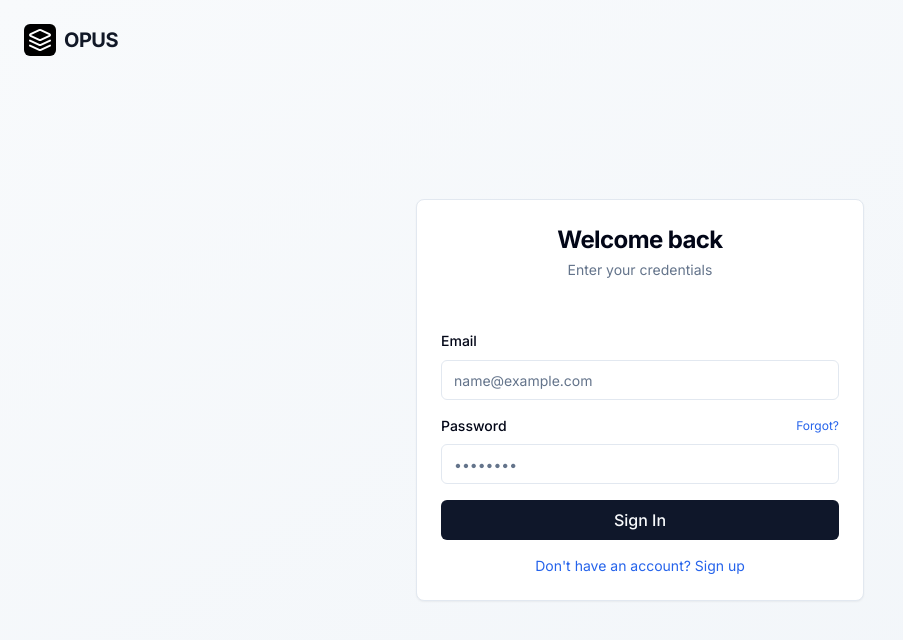
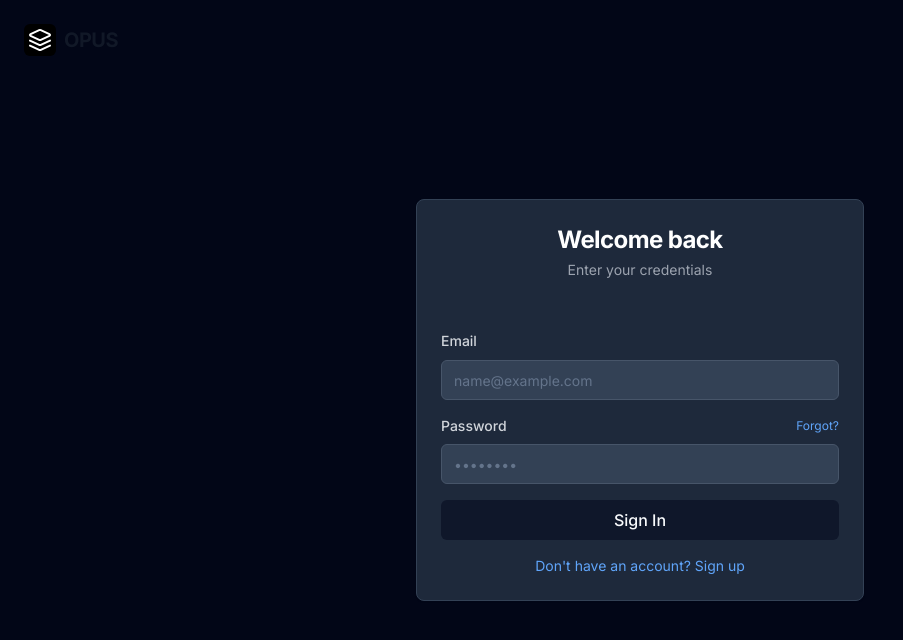
Before and after one commit to flaferty/opus, a Next.js app: page /login in a window 1280 px wide. Shown: the top 640 px of the page, without its empty margins (0-903 px from the left). Built offline with nearby package versions, Linux system fonts and the light colour scheme; no server answers.

Commit message:
fix: adjusted the background color to match

```diff
--- a/app/(auth)/login/page.tsx
+++ b/app/(auth)/login/page.tsx
@@ -56,16 +56,16 @@ export default function LoginPage() {
   };
 
   return (
-    <main className="min-h-screen flex items-center justify-center bg-gradient-to-br from-slate-50 to-slate-100 dark:from-slate-950 dark:to-slate-900 p-3 sm:p-4 transition-colors">
+    <main className="min-h-screen flex items-center justify-center bg-slate-950 p-3 sm:p-4">
       <div className="absolute top-4 sm:top-6 left-4 sm:left-6 z-20">
         <Logo />
       </div>
-      <Card className="w-full max-w-md dark:bg-slate-900 dark:border-slate-800">
+      <Card className="w-full max-w-md bg-slate-800 border-slate-700 relative z-10">
         <CardHeader className="space-y-1 p-4 sm:p-6">
-          <CardTitle className="text-xl sm:text-2xl font-bold text-center dark:text-white">
+          <CardTitle className="text-xl sm:text-2xl font-bold text-center text-white">
             {isSignUp ? 'Create account' : 'Welcome back'}
           </CardTitle>
-          <CardDescription className="text-center text-xs sm:text-sm dark:text-gray-400">
+          <CardDescription className="text-center text-xs sm:text-sm text-gray-400">
             {isSignUp
               ? 'Enter your email to create account'
               : 'Enter your credentials'}
@@ -74,7 +74,7 @@ export default function LoginPage() {
         <CardContent className="p-4 sm:p-6">
           <form onSubmit={handleAuth} className="space-y-3 sm:space-y-4">
             <div className="space-y-1.5 sm:space-y-2">
-              <Label htmlFor="email" className="text-xs sm:text-sm dark:text-gray-300">Email</Label>
+              <Label htmlFor="email" className="text-xs sm:text-sm text-gray-300">Email</Label>
               <Input
                 id="email"
                 type="email"
@@ -83,14 +83,14 @@ export default function LoginPage() {
                 onChange={(e) => setEmail(e.target.value)}
                 required
                 disabled={isLoading}
-                className="text-sm h-9 sm:h-10 dark:bg-slate-800 dark:border-slate-700 dark:text-white dark:placeholder-gray-500"
+                className="text-sm h-9 sm:h-10 bg-slate-700 border-slate-600 text-white placeholder-slate-400"
               />
             </div>
             <div className="space-y-1.5 sm:space-y-2">
               <div className="flex items-center justify-between">
-                <Label htmlFor="password" className="text-xs sm:text-sm dark:text-gray-300">Password</Label>
+                <Label htmlFor="password" className="text-xs sm:text-sm text-gray-300">Password</Label>
                 {!isSignUp && (
-                  <Link href="/forgot-password" className="text-xs text-blue-600 dark:text-blue-400 hover:underline">
+                  <Link href="/forgot-password" className="text-xs text-blue-400 hover:text-blue-300 transition-colors">
                     Forgot?
                   </Link>
                 )}
@@ -104,12 +104,12 @@ export default function LoginPage() {
                 required
                 disabled={isLoading}
                 minLength={6}
-                className="text-sm h-9 sm:h-10 dark:bg-slate-800 dark:border-slate-700 dark:text-white dark:placeholder-gray-500"
+                className="text-sm h-9 sm:h-10 bg-slate-700 border-slate-600 text-white placeholder-slate-400"
               />
             </div>
 
             {error && (
-              <div className="p-2.5 sm:p-3 text-xs sm:text-sm text-red-500 dark:text-red-400 bg-red-50 dark:bg-red-950 border border-red-200 dark:border-red-800 rounded-md">
+              <div className="p-2.5 sm:p-3 text-xs sm:text-sm text-red-400 bg-slate-900 border border-red-800 rounded-md">
                 {error}
               </div>
             )}
@@ -126,7 +126,7 @@ export default function LoginPage() {
               <button
                 type="button"
                 onClick={() => setIsSignUp(!isSignUp)}
-                className="text-blue-600 dark:text-blue-400 hover:underline"
+                className="text-blue-400 hover:text-blue-300 transition-colors"
                 disabled={isLoading}
               >
                 {isSignUp
```
